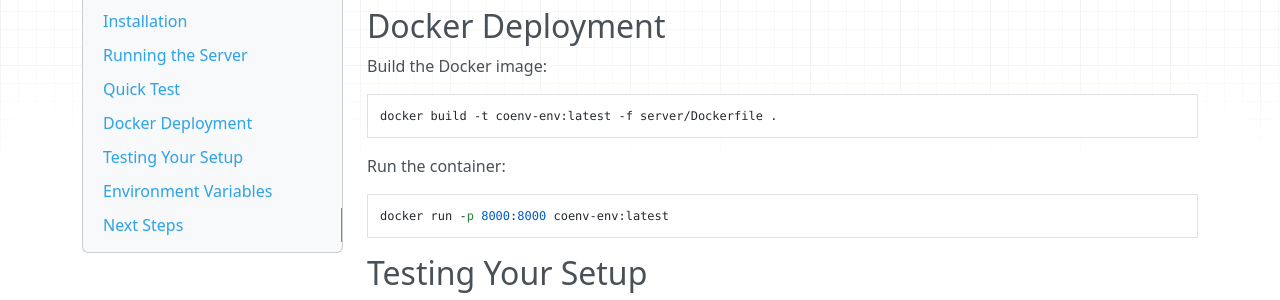
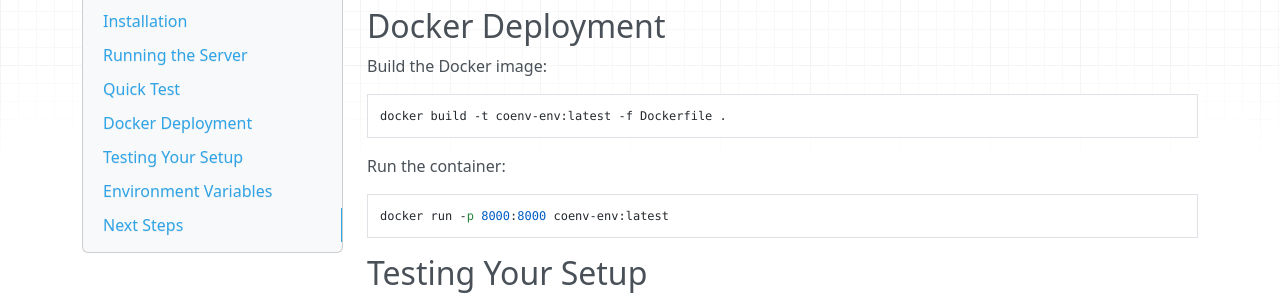
Before and after one commit to SandyTheAdventurer/coenv, an MkDocs documentation site: the page built from docs/getting-started.md, in a window 1280 px wide and 900 px high, scrolled down 1107 px. Shown: the part 151-451 px from the top of the window. Built offline with MkDocs 1.6.1, drawn with Linux system fonts in a browser that asks for light colours; nearby versions of some CDN libraries.

Commit message:
refactor: Consolidate Dockerfile location and update build commands in documentation

````diff
--- a/docs/getting-started.md
+++ b/docs/getting-started.md
@@ -61,7 +61,7 @@
 
 Build the Docker image:
 ```bash
-docker build -t coenv-env:latest -f server/Dockerfile .
+docker build -t coenv-env:latest -f Dockerfile .
 ```
 
 Run the container:
````
Also changed, not shown: README.md (+2 -2 lines), docs/deployment.md (+1 -1 lines), 2 other files.
